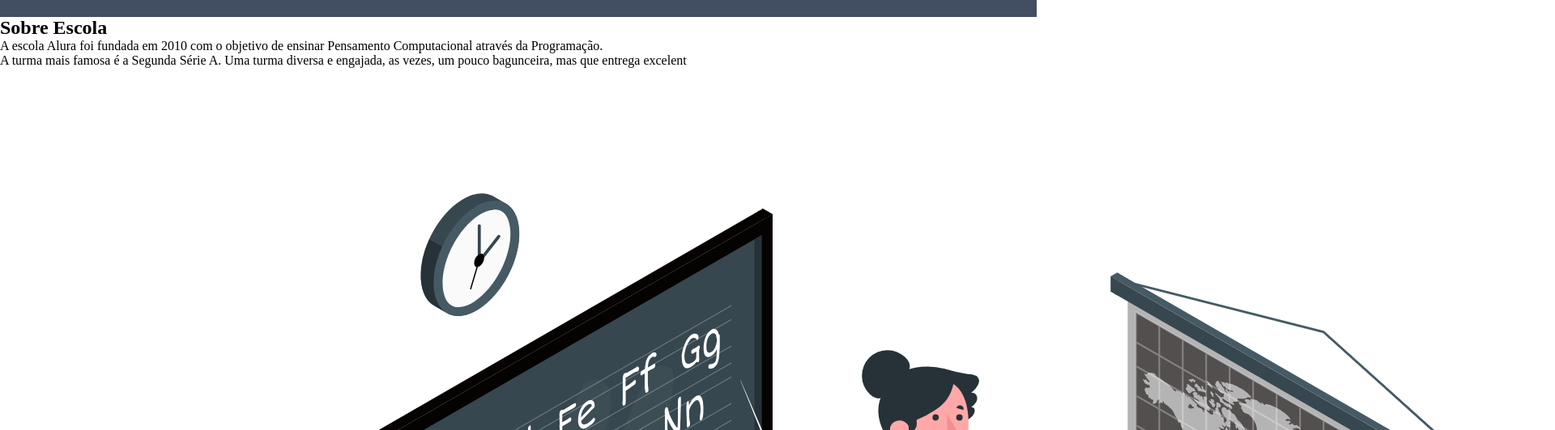
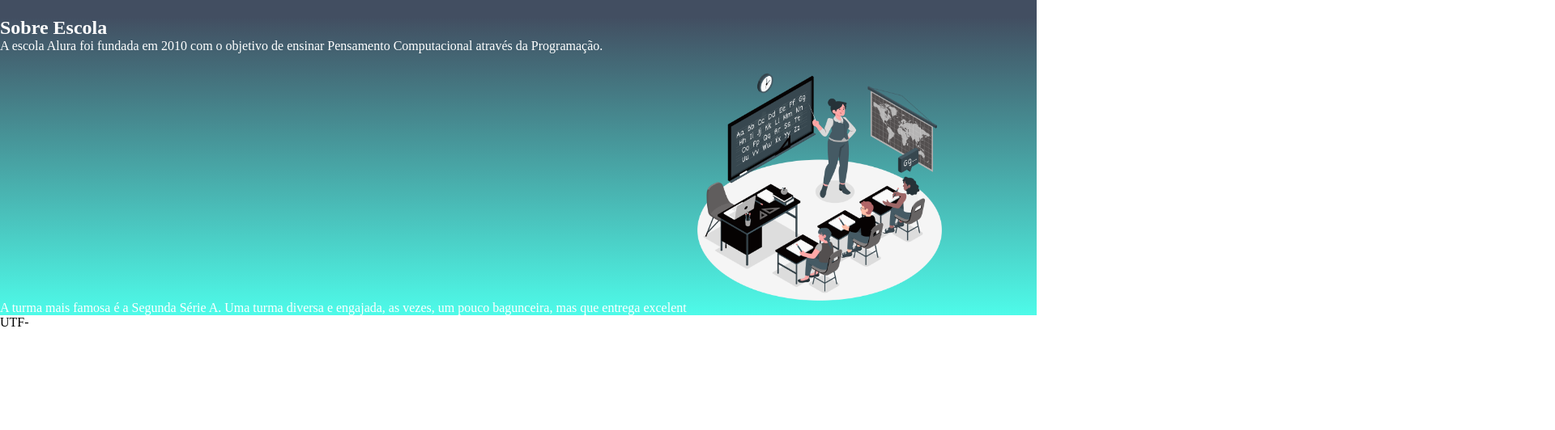
Before and after one commit to Gabrielidelovski/site-criativo-2C, a plain HTML site: page index.html in a window 1280 px wide. Shown: the part 84-616 px from the top of the page at 81% size, 1920 px wide, since content can reach past the window. Drawn offline with Linux system fonts and the light colour scheme.

Commit message:
cor de fundo

```diff
--- a/index.html
+++ b/index.html
@@ -18,7 +18,7 @@
       <h2 class="escola-titulo">Sobre Escola</h2>
       <p class="escola-texto-um">A escola Alura foi fundada em 2010 com o objetivo de ensinar Pensamento Computacional através da Programação.</p>
       <p class="escola-texto-dois">A turma mais famosa é a Segunda Série A. Uma turma diversa e engajada, as vezes, um pouco bagunceira, mas que entrega excelent
-        <img src="Teaching-amico.png" alt="Professora explicando conteudo">
+        <img class="escola-imagem" src="Teaching-amico.png" alt="Professora explicando conteudo">
     </section>
 </body>
 </html>UTF-
--- a/style.css
+++ b/style.css
@@ -22,6 +22,11 @@
     margin: 0 16px;
     font-size: 24px;
 }
+  .escola-imagem{
+    width: 25%;
+  }
 
-
-.
+.escola{
+    background-image: linear-gradient(#424e61,#4EFBE9);
+    color: white;
+}
```
